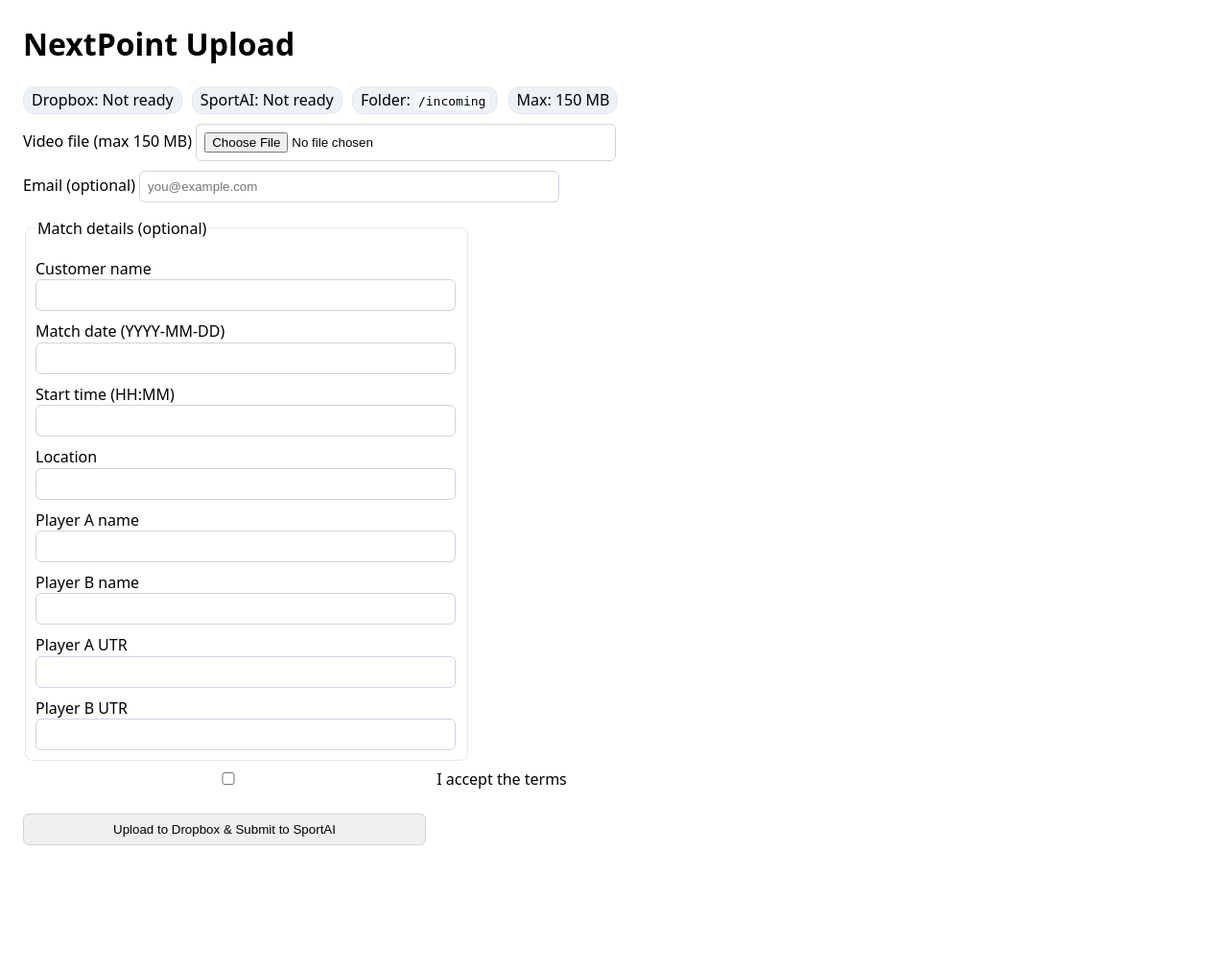
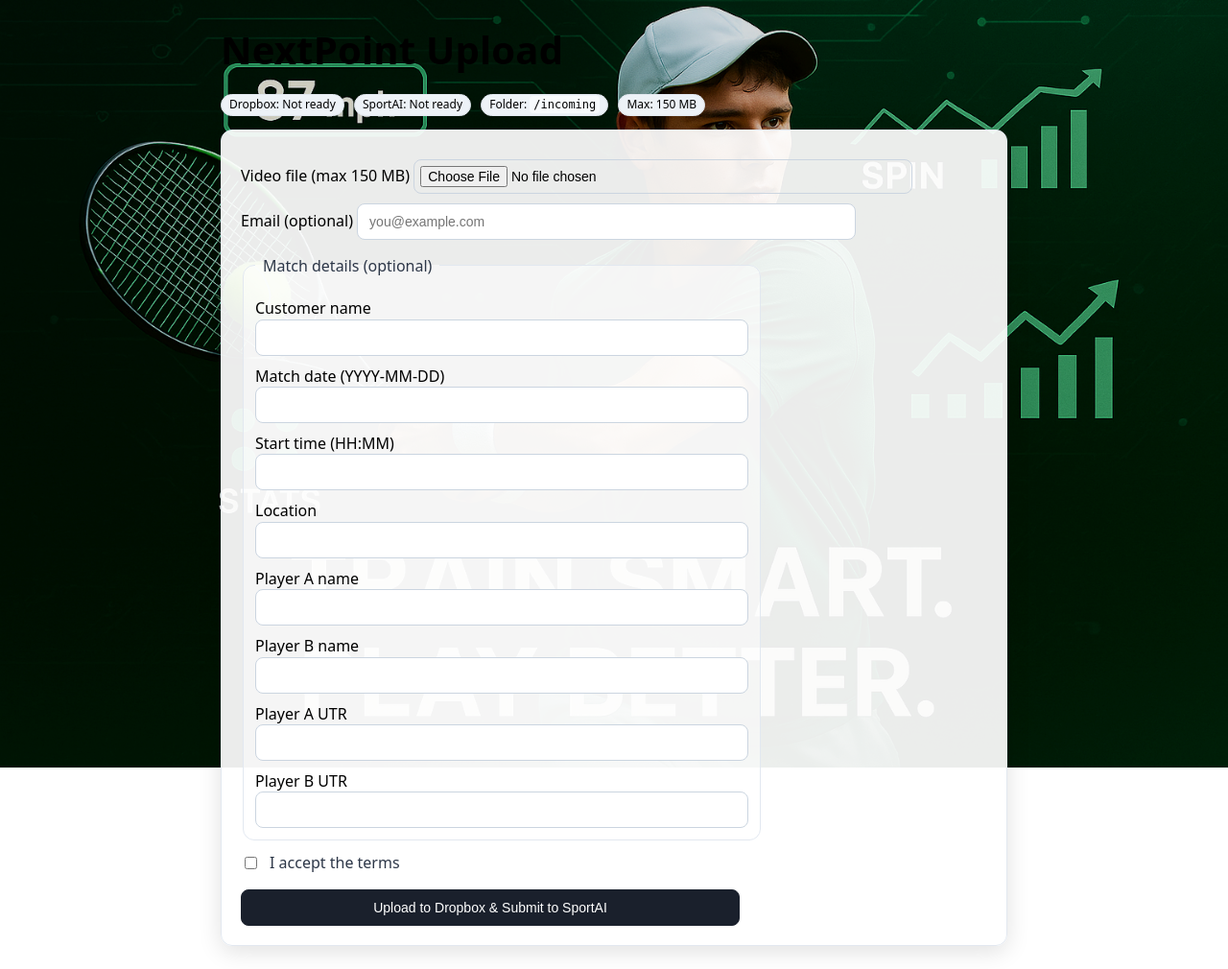
Before and after one commit to NxtPoint/webhook-server, a Flask app: page /upload/ in a window 1280 px wide. Shown: the whole page at 96% size. Before the commit the page ends 881 px from the top, so only its background shows below. Run offline with Flask 3, Linux system fonts and the light colour scheme; some libraries are stand-ins or nearby versions.

Commit message:
UI: restore upload page + background image

```diff
--- a/templates/upload.html
+++ b/templates/upload.html
@@ -4,17 +4,90 @@
   <meta charset="utf-8"/>
   <title>NextPoint Upload</title>
   <meta name="viewport" content="width=device-width, initial-scale=1"/>
+
   <style>
-    body{font-family:system-ui,Segoe UI,Roboto,Helvetica,Arial,sans-serif;margin:24px;line-height:1.4}
-    label{display:block;margin-top:10px}
-    input,button{padding:8px;border:1px solid #cbd5e0;border-radius:6px;width:100%;max-width:420px}
-    button{cursor:pointer;margin-top:16px}
+    /* ===== Background hero image (served by the UI blueprint's static) ===== */
+    body::before{
+      content:"";
+      position:fixed;
+      inset:0;
+      background:
+        url("{{ url_for('ui.static', filename='upload/background-clean-male-serve.jpg') }}")
+        center / cover no-repeat;
+      z-index:-1;
+      filter: brightness(0.85);
+    }
+
+    /* ===== Page styles ===== */
+    :root{
+      --card-bg: rgba(255,255,255,0.92);
+      --border: #e2e8f0;
+      --muted: #4a5568;
+      --pill-bg: #edf2f7;
+      --pill-border: #e2e8f0;
+    }
+    *{box-sizing:border-box}
+    body{
+      margin:24px;
+      font-family: system-ui,-apple-system,Segoe UI,Roboto,Helvetica,Arial,sans-serif;
+      line-height:1.4;
+    }
+    h1{margin:0 0 16px 0; font-size:40px; letter-spacing:.2px}
     .row{margin:8px 0}
-    .pill{display:inline-block;background:#edf2f7;border:1px solid #e2e8f0;border-radius:12px;padding:2px 8px;margin-right:6px}
-    code{background:#f7fafc;padding:2px 4px;border-radius:4px}
+    .pill{
+      display:inline-block;
+      background:var(--pill-bg);
+      border:1px solid var(--pill-border);
+      border-radius:12px;
+      padding:2px 8px;
+      margin:0 6px 6px 0;
+      font-size:12px;
+    }
+    .container{
+      max-width:820px;
+      margin:0 auto;
+    }
+    .card{
+      background:var(--card-bg);
+      padding:20px;
+      border:1px solid var(--border);
+      border-radius:12px;
+      box-shadow:0 6px 24px rgba(0,0,0,.12);
+    }
+    label{display:block; margin-top:10px}
+    input,button{
+      width:100%;
+      max-width:520px;
+      padding:10px 12px;
+      border:1px solid #cbd5e0;
+      border-radius:8px;
+      font-size:14px;
+    }
+    input[type="file"]{padding:6px}
+    fieldset{
+      border:1px solid var(--border);
+      border-radius:12px;
+      padding:12px;
+      margin-top:16px;
+      max-width:540px;
+      background:rgba(255,255,255,0.5);
+    }
+    legend{padding:0 8px; color:#2d3748}
+    .terms{
+      display:flex; align-items:center; gap:10px; margin-top:12px; color:#2d3748;
+    }
+    .terms input{width:auto; max-width:none}
+    button{
+      margin-top:16px;
+      cursor:pointer;
+      background:#1a202c; color:#fff; border-color:#1a202c;
+    }
+    button:hover{filter:brightness(1.05)}
+    code{background:#f7fafc; padding:2px 4px; border-radius:4px}
   </style>
 </head>
 <body>
+  <div class="container">
     <h1>NextPoint Upload</h1>
 
     <div class="row">
@@ -24,16 +97,17 @@
       <span class="pill">Max: {{ max_upload_mb }} MB</span>
     </div>
 
+    <div class="card">
       <form method="post" action="/upload/api/upload" enctype="multipart/form-data">
         <label>Video file (max {{ max_upload_mb }} MB)
-      <input type="file" name="file" required />
+          <input type="file" name="file" accept="video/*" required />
         </label>
 
         <label>Email (optional)
           <input type="email" name="email" placeholder="you@example.com" />
         </label>
 
-    <fieldset style="border:1px solid #e2e8f0;border-radius:8px;padding:10px;margin-top:16px;max-width:440px">
+        <fieldset>
           <legend>Match details (optional)</legend>
           <label>Customer name <input name="customer_name" /></label>
           <label>Match date (YYYY-MM-DD) <input name="match_date" /></label>
@@ -45,11 +119,14 @@
           <label>Player B UTR <input name="player_b_utr" /></label>
         </fieldset>
 
-    <label class="row">
-      <input type="checkbox" name="terms_accepted" /> I accept the terms
+        <label class="terms">
+          <input type="checkbox" name="terms_accepted" />
+          <span>I accept the terms</span>
         </label>
 
-    <button type="submit">Upload to Dropbox & Submit to SportAI</button>
+        <button type="submit">Upload to Dropbox &amp; Submit to SportAI</button>
       </form>
+    </div>
+  </div>
 </body>
 </html>
```
Lines whose indentation alone changed are shown as unchanged.
